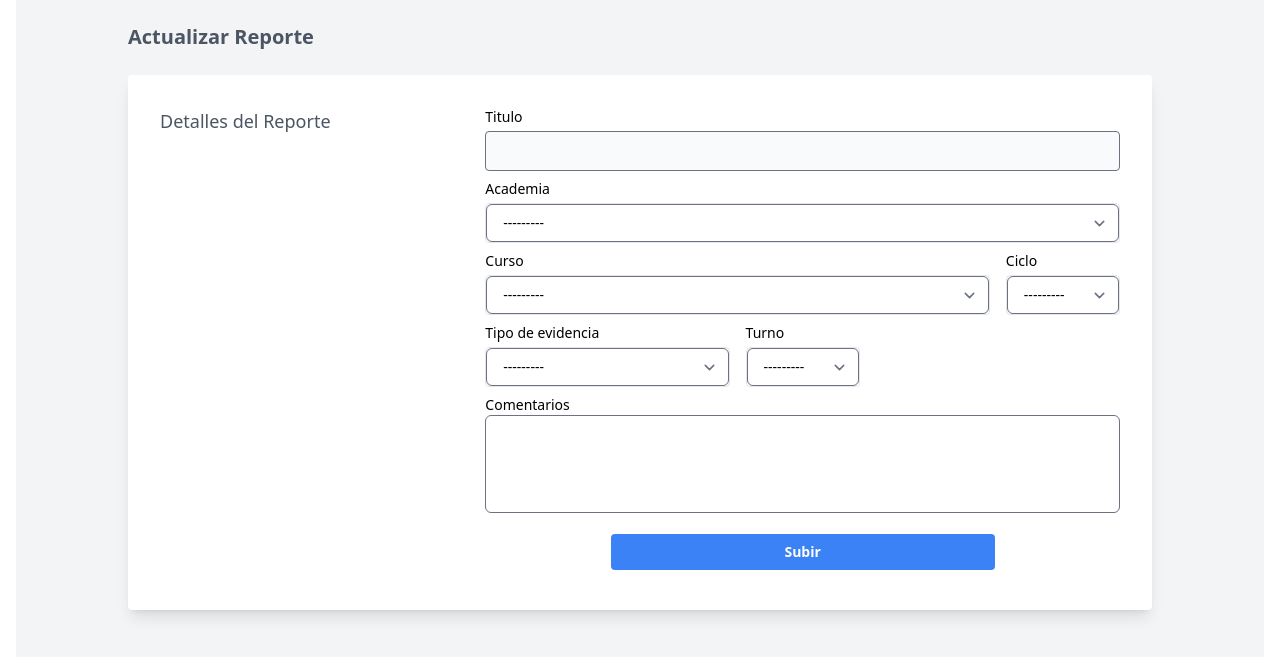
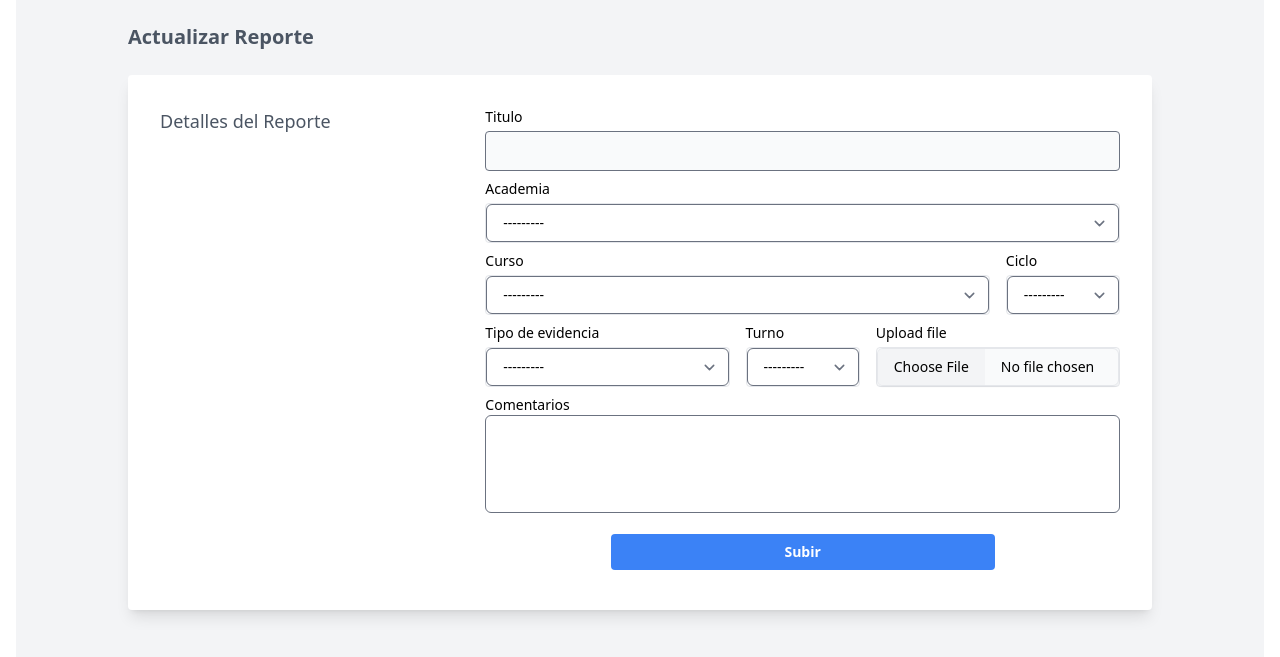
Before and after one commit to AbrahamupSky/Reportes-CUT, a Django app: page /upload/ in a window 1280 px wide. Shown: the part 129-786 px from the top of the page. Run offline with Django 4.2, Linux system fonts and the light colour scheme; the first user in the database is signed in; data comes from the database, SQL or seed files in the repository; some libraries are stand-ins or nearby versions.

Commit message:
Ya sube archivos a "files" pero da error al subirlo

```diff
--- a/Reports/forms.py
+++ b/Reports/forms.py
@@ -17,5 +17,5 @@ class ReportForm(ModelForm):
       'turno': forms.Select(choices=Reporte.TURNOS, attrs={'class': 'px-4 w-full text-sm rounded-md focus:ring-blue-500 focus:border-blue-500 dark:placeholder-gray-400 dark:text-black dark:focus:ring-blue-500 dark:focus:border-blue-500'}),
       'descripcion': forms.Textarea(attrs={'class': 'px-4 w-full text-sm rounded-md focus:ring-blue-500 focus:border-blue-500 dark:placeholder-gray-400 dark:text-black dark:focus:ring-blue-500 dark:focus:border-blue-500 resize-none', 'rows': 4}),
       'docentes': forms.Select(attrs={'class': 'px-4 w-full text-sm rounded-md focus:ring-blue-500 focus:border-blue-500 dark:placeholder-gray-400 dark:text-black dark:focus:ring-blue-500 dark:focus:border-blue-500'}),
-      # 'archivo': forms.ClearableFileInput(attrs={'class': 'sr-only', 'type': 'file'}),
+      'archivo': forms.FileInput(attrs={'class': 'cursor-pointer block w-full border border-gray-200 shadow-sm rounded-md text-sm focus:z-10 focus:border-blue-500 focus:ring-blue-500 dark:border-gray-700 dark:text-gray-400 file:border-0 file:bg-gray-100 file:mr-4 file:py-2 file:px-4 dark:file:text-gray-400', 'type': 'file', 'id': 'file_input'}),
     }
--- a/Reports/models.py
+++ b/Reports/models.py
@@ -106,10 +106,10 @@ class Reporte(models.Model):
   ciclo = models.CharField(max_length=10, choices=CICLOS)
   evidencia = models.CharField(max_length=25, choices=EVIDENCIAS)
   turno = models.CharField(max_length=25, choices=TURNOS)
-  archivo = models.FileField(upload_to='static/files', blank=True, null=True)
+  archivo = models.FileField(upload_to='files/', blank=True, null=True)
   fecha = models.DateField('Fecha de creación', auto_now_add=True)
   descripcion = models.TextField('Descripción', blank=True, null=True)
   docentes = models.ForeignKey(CustomUser, blank=True, null=True, on_delete=models.CASCADE)
 
   def __str__(self):
-    return self.titulo + ' por ' + self.docentes.username
+    return self.titulo
--- a/Reports/templates/reports/show_report.html
+++ b/Reports/templates/reports/show_report.html
@@ -130,7 +130,7 @@
                 timer: 1500
               });
               setTimeout(function() {
-                window.location.href = '{% url "all_reports" %}';
+                window.location.href = '{% url "specific_reports" %}';
               }, 1500);
             },
             error: function(xhr, textStatus, errorThrown) {
--- a/Reports/templates/reports/upload_docs.html
+++ b/Reports/templates/reports/upload_docs.html
@@ -57,12 +57,12 @@
                     </div>
                   </div>
 
-                  <!-- <div class="md:col-span-2">
-                    <label for="country">Ciclo</label>
+                  <div class="md:col-span-2">
+                    <label class="" for="file_input">Upload file</label>
                     <div class="h-10 bg-gray-50 flex border border-gray-200 rounded items-center mt-1">
-                      {{ form.docentes }}
+                      {{ form.archivo }}
                     </div>
-                  </div> -->
+                  </div>
 
                   <div class="md:col-span-5">
                     <label for="message">Comentarios</label>
--- a/Reports/views.py
+++ b/Reports/views.py
@@ -65,7 +65,7 @@ def delete_report(request, report_id):
   report = Reporte.objects.get(pk=report_id)
   report.delete()
   time.sleep(.5)
-  return redirect('all_reports')
+  return redirect('specific_reports')
 
 # ? Subir reportes
 @login_required(login_url='login')
@@ -105,7 +105,7 @@ def show_report(request, report_id):
   if form.is_valid():
     form.save()
     time.sleep(1.5)
-    return redirect('all_reports')
+    return redirect('specific_reports')
 
   return render(request, 'reports/show_report.html', {
     'report': report,
```
Also changed, not shown: db.sqlite3, files/coco.png (added), files/coco_1BzKLgI.png (added), files/coco_97itN5j.png (added), files/coco_Ms3Wuor.png (added), 1 other file.
